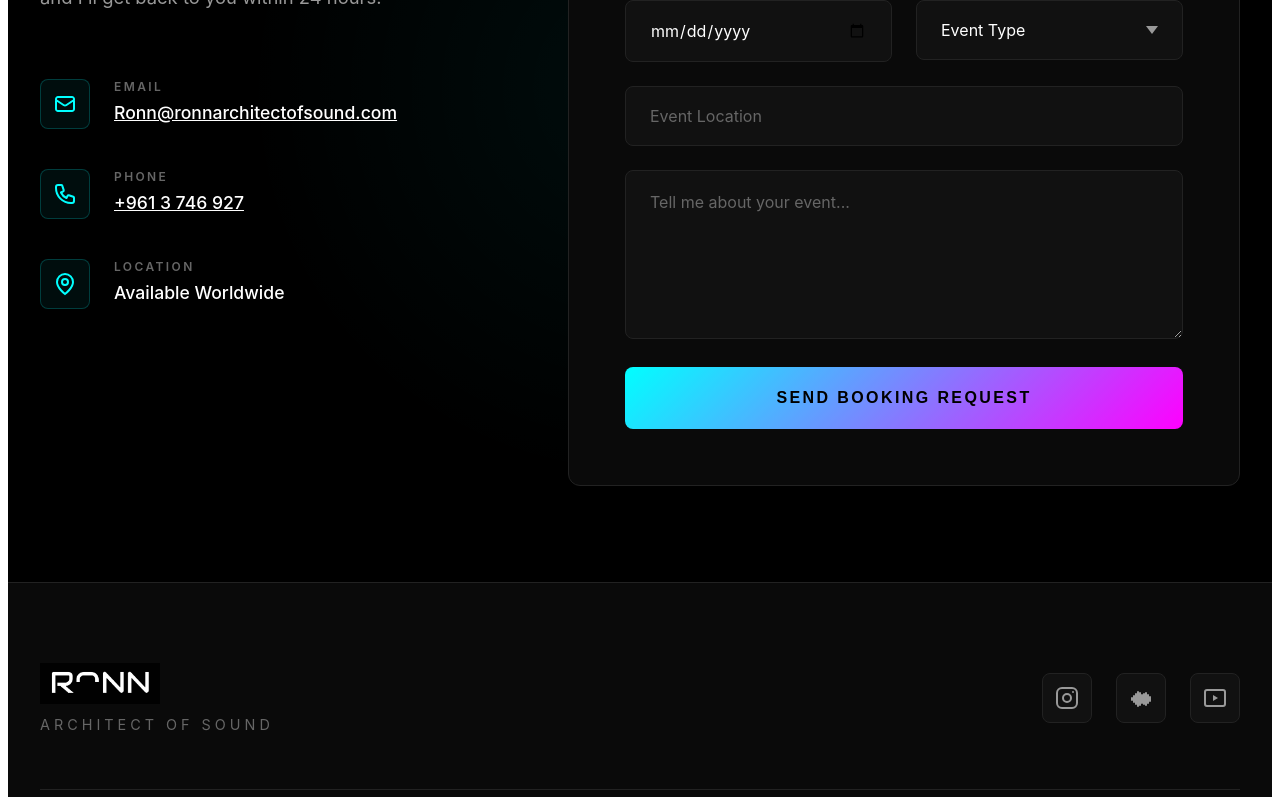
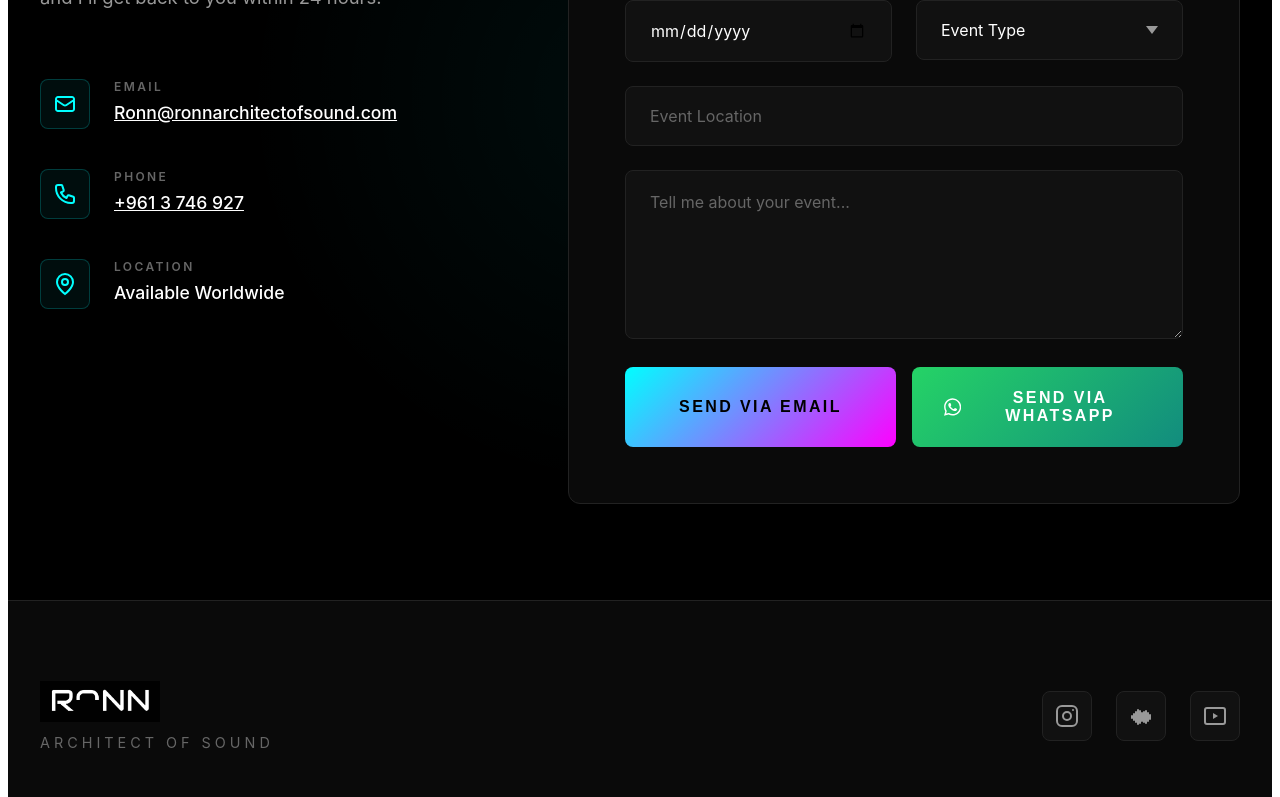
Before and after one commit to megvargian/dj-portfolio, a Nuxt app: page / in a window 1280 px wide. Shown: the part 6051-6848 px from the top of the page. Built offline with nearby package versions, Linux system fonts and the light colour scheme.

Commit message:
fix email

```diff
--- a/app.vue
+++ b/app.vue
@@ -437,9 +437,17 @@
                 required
               ></textarea>
             </div>
-            <button type="submit" class="submit-btn" :disabled="isSubmitting">
-              {{ isSubmitting ? 'SENDING...' : 'SEND BOOKING REQUEST' }}
-            </button>
+            <div class="form-actions">
+              <button type="submit" class="submit-btn" :disabled="isSubmitting">
+                {{ isSubmitting ? 'SENDING...' : 'SEND VIA EMAIL' }}
+              </button>
+              <button type="button" class="submit-btn whatsapp-btn" @click="sendViaWhatsApp" :disabled="isSubmitting">
+                <svg viewBox="0 0 24 24" fill="none" xmlns="http://www.w3.org/2000/svg" style="width: 20px; height: 20px; margin-right: 8px;">
+                  <path d="M17.472 14.382c-.297-.149-1.758-.867-2.03-.967-.273-.099-.471-.148-.67.15-.197.297-.767.966-.94 1.164-.173.199-.347.223-.644.075-.297-.15-1.255-.463-2.39-1.475-.883-.788-1.48-1.761-1.653-2.059-.173-.297-.018-.458.13-.606.134-.133.298-.347.446-.52.149-.174.198-.298.298-.497.099-.198.05-.371-.025-.52-.075-.149-.669-1.612-.916-2.207-.242-.579-.487-.5-.669-.51-.173-.008-.371-.01-.57-.01-.198 0-.52.074-.792.372-.272.297-1.04 1.016-1.04 2.479 0 1.462 1.065 2.875 1.213 3.074.149.198 2.096 3.2 5.077 4.487.709.306 1.262.489 1.694.625.712.227 1.36.195 1.871.118.571-.085 1.758-.719 2.006-1.413.248-.694.248-1.289.173-1.413-.074-.124-.272-.198-.57-.347m-5.421 7.403h-.004a9.87 9.87 0 01-5.031-1.378l-.361-.214-3.741.982.998-3.648-.235-.374a9.86 9.86 0 01-1.51-5.26c.001-5.45 4.436-9.884 9.888-9.884 2.64 0 5.122 1.03 6.988 2.898a9.825 9.825 0 012.893 6.994c-.003 5.45-4.437 9.884-9.885 9.884m8.413-18.297A11.815 11.815 0 0012.05 0C5.495 0 .16 5.335.157 11.892c0 2.096.547 4.142 1.588 5.945L.057 24l6.305-1.654a11.882 11.882 0 005.683 1.448h.005c6.554 0 11.89-5.335 11.893-11.893a11.821 11.821 0 00-3.48-8.413z" fill="currentColor"/>
+                </svg>
+                SEND VIA WHATSAPP
+              </button>
+            </div>
             <p v-if="submitMessage" class="submit-message" :class="{ error: submitError }">
               {{ submitMessage }}
             </p>
@@ -540,6 +548,41 @@
   }
 }
 
+const sendViaWhatsApp = () => {
+  // Validate required fields
+  if (!formData.value.firstName || !formData.value.lastName || !formData.value.phone || !formData.value.message) {
+    submitMessage.value = 'Please fill in all required fields (Name, Phone, Message)'
+    submitError.value = true
+    return
+  }
+
+  // Format the message
+  const whatsappMessage = `*New Booking Request*
+
+*Name:* ${formData.value.firstName} ${formData.value.lastName}
+*Email:* ${formData.value.email || 'Not provided'}
+*Phone:* ${formData.value.phone}
+*Event Date:* ${formData.value.eventDate || 'Not specified'}
+*Event Type:* ${formData.value.eventType || 'Not specified'}
+*Location:* ${formData.value.location || 'Not specified'}
+
+*Message:*
+${formData.value.message}`
+
+  // Your WhatsApp number (include country code without + or spaces)
+  const whatsappNumber = '9613746927'
+
+  // Create WhatsApp URL
+  const whatsappUrl = `https://wa.me/${whatsappNumber}?text=${encodeURIComponent(whatsappMessage)}`
+
+  // Open WhatsApp
+  window.open(whatsappUrl, '_blank')
+
+  // Show success message
+  submitMessage.value = 'Opening WhatsApp... Please send the message to complete your booking request.'
+  submitError.value = false
+}
+
 const closeMobileMenu = () => {
   mobileMenuOpen.value = false
   document.body.style.overflow = ''
@@ -551,8 +594,28 @@
   submitError.value = false
 
   try {
-    // Simulate form submission
-    await new Promise(resolve => setTimeout(resolve, 1500))
+    // Send email using Formspree
+    const response = await fetch('https://formspree.io/f/xanyndok', {
+      method: 'POST',
+      headers: {
+        'Content-Type': 'application/json'
+      },
+      body: JSON.stringify({
+        name: `${formData.value.firstName} ${formData.value.lastName}`,
+        email: formData.value.email,
+        phone: formData.value.phone,
+        eventDate: formData.value.eventDate,
+        eventType: formData.value.eventType,
+        location: formData.value.location,
+        message: formData.value.message,
+        _replyto: formData.value.email,
+        _subject: `New Booking Request from ${formData.value.firstName} ${formData.value.lastName}`
+      })
+    })
+
+    if (!response.ok) {
+      throw new Error('Form submission failed')
+    }
 
     submitMessage.value = 'Booking request sent successfully! I\'ll get back to you within 24 hours.'
     submitError.value = false
@@ -569,7 +632,7 @@
       message: ''
     }
   } catch (error) {
-    submitMessage.value = 'Something went wrong. Please try again.'
+    submitMessage.value = 'Something went wrong. Please try again or email directly at Ronn@ronnarchitectofsound.com'
     submitError.value = true
   } finally {
     isSubmitting.value = false
@@ -1819,8 +1882,20 @@
   color: #666;
 }
 
+.form-actions {
+  display: flex;
+  gap: 1rem;
+  flex-direction: column;
+}
+
+@media (min-width: 768px) {
+  .form-actions {
+    flex-direction: row;
+  }
+}
+
 .submit-btn {
-  width: 100%;
+  flex: 1;
   padding: 1.4rem 2rem;
   background: linear-gradient(135deg, #00ffff, #ff00ff);
   border: none;
@@ -1832,11 +1907,23 @@
   cursor: pointer;
   transition: all 0.3s ease;
   text-transform: uppercase;
+  display: flex;
+  align-items: center;
+  justify-content: center;
+}
+
+.whatsapp-btn {
+  background: linear-gradient(135deg, #25D366, #128C7E);
+  color: #fff;
 }
 
 .submit-btn:hover:not(:disabled) {
   transform: translateY(-3px);
   box-shadow: 0 15px 40px rgba(0, 255, 255, 0.4);
+}
+
+.whatsapp-btn:hover:not(:disabled) {
+  box-shadow: 0 15px 40px rgba(37, 211, 102, 0.4);
 }
 
 .submit-btn:disabled {
```
